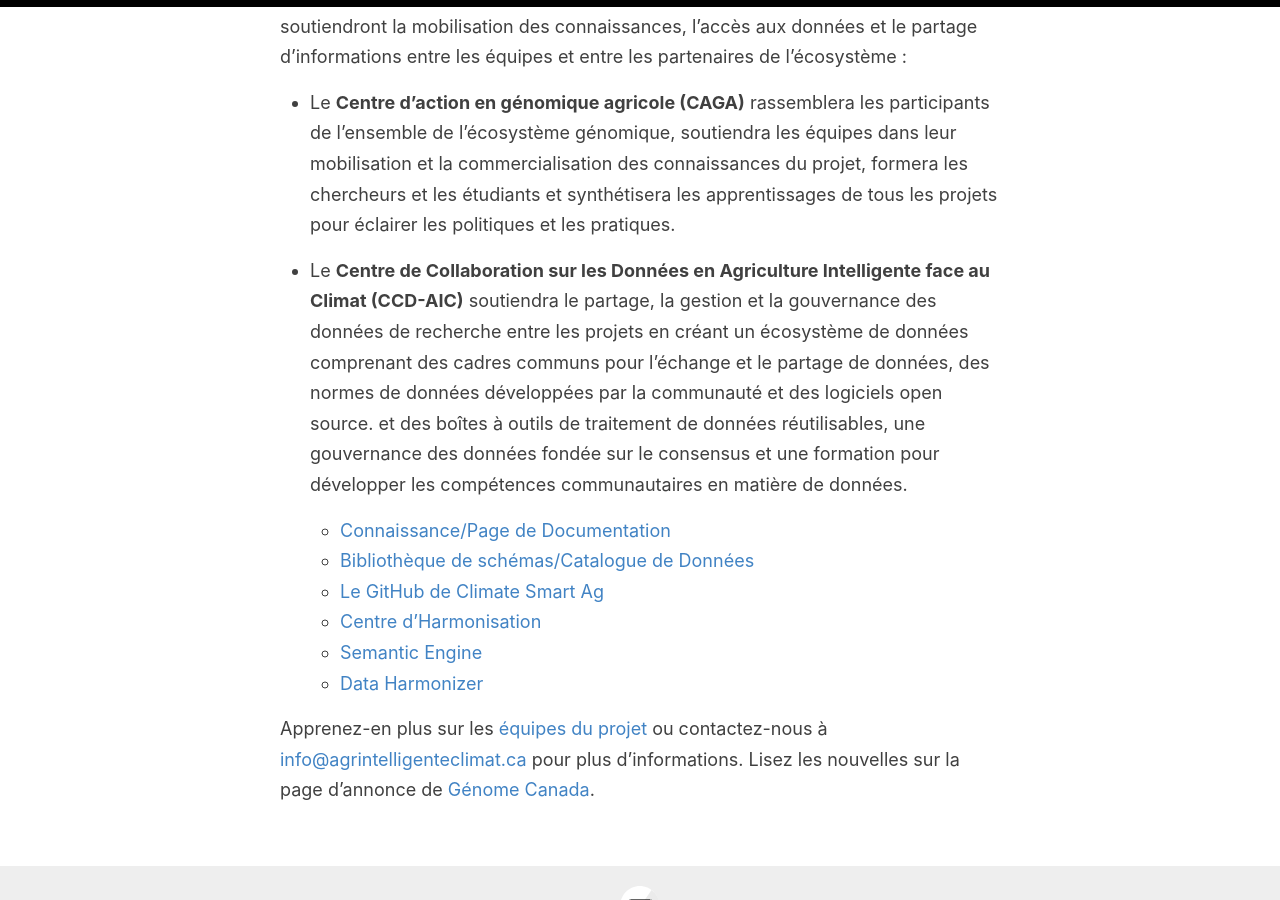
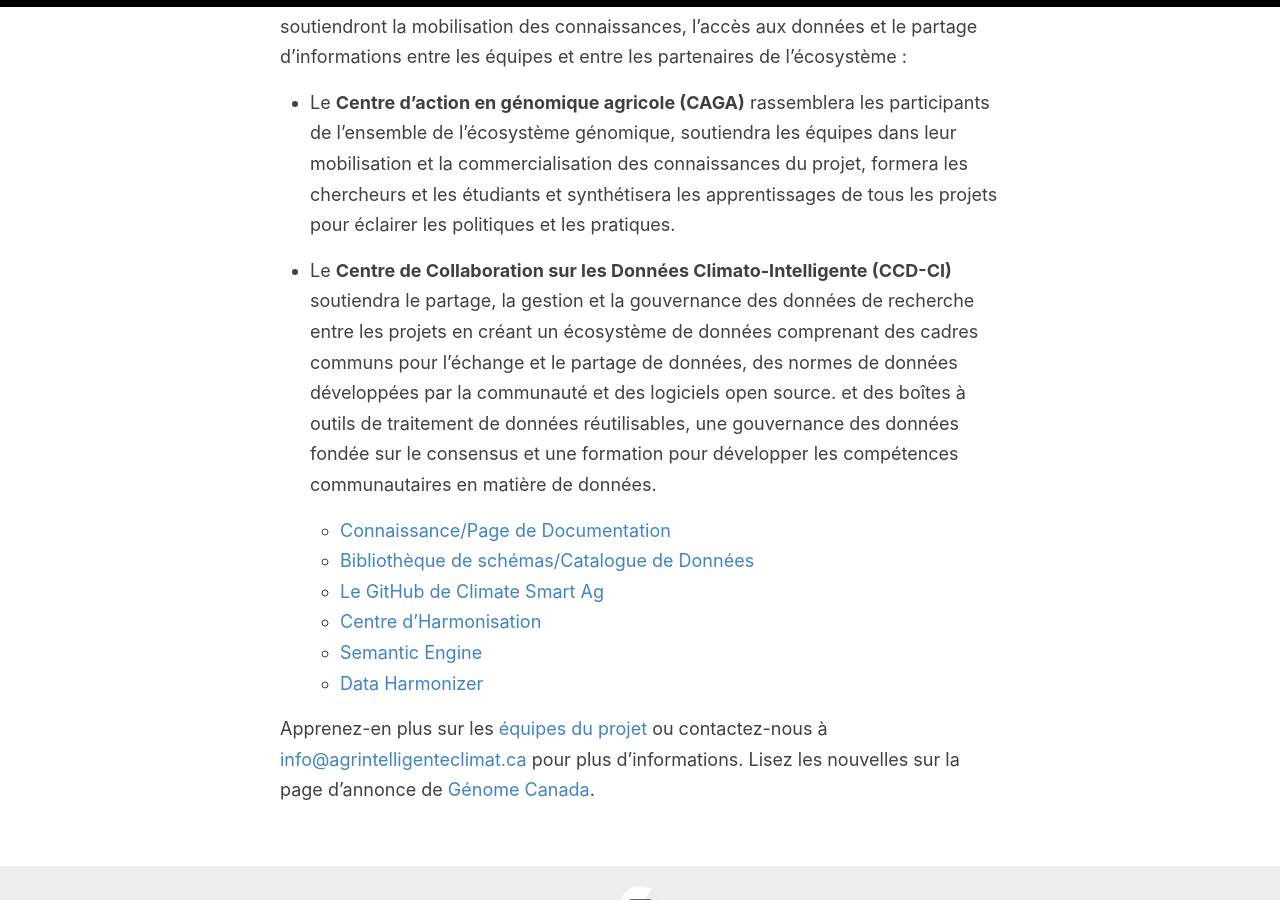
Before and after one commit to ClimateSmartAg/ClimateSmartAg-website-fr, a Jekyll site: the page built from index.md, in a window 1280 px wide and 900 px high, scrolled down 753 px. Built offline with Jekyll 4.4.1, drawn with Linux system fonts in a browser that asks for light colours; our own code applies the rules of GitHub Pages for plain Markdown files.

Commit message:
Update index.md

```diff
--- a/index.md
+++ b/index.md
@@ -10,7 +10,7 @@
 
 - Le **Centre d'action en génomique agricole (CAGA)** rassemblera les participants de l'ensemble de l'écosystème génomique, soutiendra les équipes dans leur mobilisation et la commercialisation des connaissances du projet, formera les chercheurs et les étudiants et synthétisera les apprentissages de tous les projets pour éclairer les politiques et les pratiques.
 
-- Le **Centre de Collaboration sur les Données en Agriculture Intelligente face au Climat (CCD-AIC)** soutiendra le partage, la gestion et la gouvernance des données de recherche entre les projets en créant un écosystème de données comprenant des cadres communs pour l'échange et le partage de données, des normes de données développées par la communauté et des logiciels open source. et des boîtes à outils de traitement de données réutilisables, une gouvernance des données fondée sur le consensus et une formation pour développer les compétences communautaires en matière de données.
+- Le **Centre de Collaboration sur les Données Climato-Intelligente (CCD-CI)** soutiendra le partage, la gestion et la gouvernance des données de recherche entre les projets en créant un écosystème de données comprenant des cadres communs pour l'échange et le partage de données, des normes de données développées par la communauté et des logiciels open source. et des boîtes à outils de traitement de données réutilisables, une gouvernance des données fondée sur le consensus et une formation pour développer les compétences communautaires en matière de données.
   - [Connaissance/Page de Documentation](https://climatesmartagcollab.github.io/Documentation-fr/)
   - [Bibliothèque de schémas/Catalogue de Données](https://climatesmartagcollab.github.io/HUB-Harmonization/)
   - [Le GitHub de Climate Smart Ag](https://github.com/ClimateSmartAgCollab)
```
